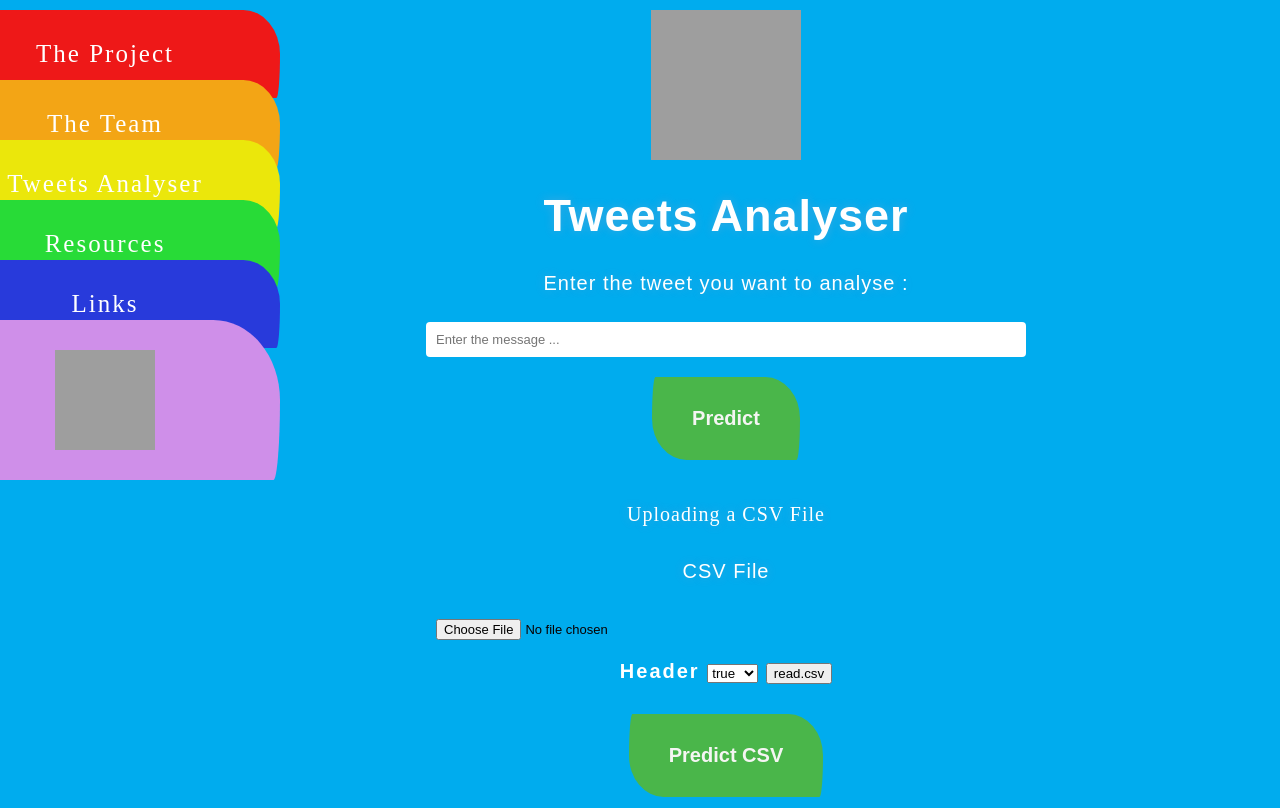
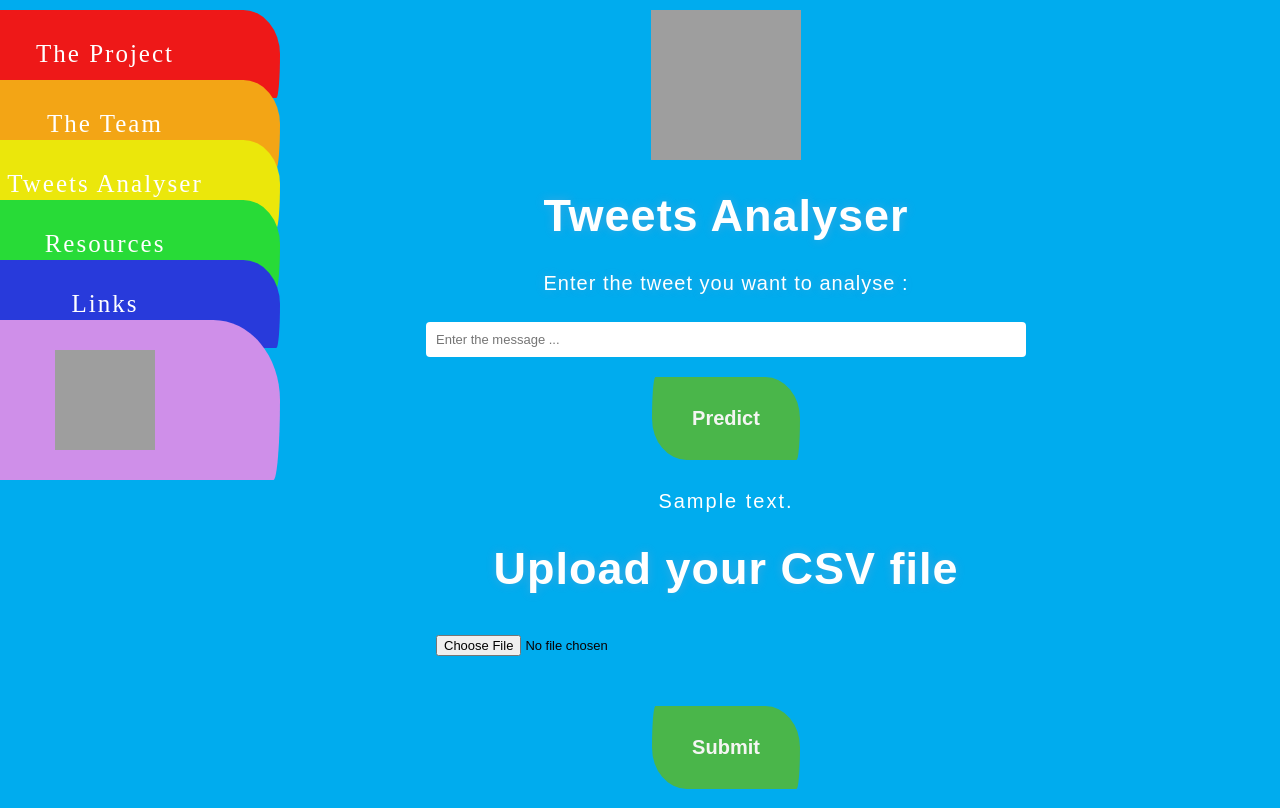
Before and after one commit to 13w13/Hate-speech-detection-Engine, a Flask app: template templates/index.html in a window 1280 px wide. Run offline with Flask 2, Linux system fonts and the light colour scheme; the template is opened without the code that fills it: most values are stand-ins (such as "Sample title", 1, 10 or a date in 2020); parts of the project's set-up code (start-up, migrations or seed data) failed here and were passed over; grey boxes are pictures that could not be loaded.

Commit message:
Add files via upload

```diff
--- a/templates/index.html
+++ b/templates/index.html
@@ -306,7 +306,7 @@ position: absolute;
     <a id="analyser">Tweets Analyser</a>
     <a id="resources">Resources</a>
     <a id="links">Links</a>
-    <a href="https://www.tbs-education.fr/" id="tbs">
+    <a target="_blank" href="https://www.tbs-education.fr/" id="tbs">
       <img
       class="logo"
       src= "https://www.tbs-education.fr/content/uploads/sites/4/2020/02/1-logo-tbs-2019-rond-cmjn-fond-rouge.png"
@@ -316,63 +316,6 @@ position: absolute;
     </a>
 
   </div>
-
-  <div class="login" style="display:block">
-
-    <img
-    class="content"
-    src="https://cambridgebrc.nihr.ac.uk/wp-content/uploads/2020/06/twitter-icon-white-transparent-6.jpg.png"
-    alt="image"
-    width="150"
-    height="150">
-
-    <h1>Tweets Analyser   </h1>
-      <h4> Enter the tweet you want to analyse :</h4>
-
-      <!-- Main Input For Receiving Query to our ML -->
-      <form action="{{ url_for('predict')}}"method="post">
-        <!--
-        <input type="text" name="enginesize" placeholder="Engine Size" required="required" />
-        <input type="text" name="cylinders" placeholder="Cylinders" required="required" />
-        -->
-        <input type="text" name="fuel" placeholder="Enter the message ... " required="required" />
-
-        <button type="submit" class="btn">Predict</button>
-      </form>
-
-
-     <!--Upload a csv file -->
-
-      <h5 >Uploading a CSV File</h5>
-
-         <h4 > CSV File </h4>
-         <input type="file" id="csvfile" position=center>
-
-         <b>Header</b> <select id="header">
-  <option>true</option>
-  <option>false</option>
-             </select>
-
-
-<button id="submitbutton" type="button">read.csv</button>
-
-<pre><code id="output"></code></pre>
-
-
-<form action="{{ url_for('predict_csv')}}"method="post">
-  <!--
-  <input type="text" name="enginesize" placeholder="Engine Size" required="required" />
-  <input type="text" name="cylinders" placeholder="Cylinders" required="required" />
-  -->
-
-  <button type="submit" class="btn">Predict CSV</button>
-
-</form>
-
-
-      </div>
-
-
 
  <!-- Onglet Tweets Analyser-->
 
@@ -497,6 +440,39 @@ position: absolute;
 
     </a>
 
+
+  </div>
+
+  <div class="login" style="display:block">
+
+    <img
+    class="content"
+    src="https://cambridgebrc.nihr.ac.uk/wp-content/uploads/2020/06/twitter-icon-white-transparent-6.jpg.png"
+    alt="image"
+    width="150"
+    height="150">
+
+    <h1>Tweets Analyser   </h1>
+      <h4> Enter the tweet you want to analyse :</h4>
+
+      <!-- Main Input For Receiving Query to our ML -->
+      <form action="{{ url_for('predict')}}"method="post">
+        <!--
+        <input type="text" name="enginesize" placeholder="Engine Size" required="required" />
+        <input type="text" name="cylinders" placeholder="Cylinders" required="required" />
+        -->
+        <input type="text" name="fuel" placeholder="Enter the message ... " required="required" />
+
+        <button type="submit" class="btn">Predict</button>
+      </form>
+
+      {{ prediction_text }}
+
+      <h1>Upload your CSV file</h1>
+      <form method="POST" action="/predict_csv/file" enctype="multipart/form-data">
+      <p><input type="file" name="file"></p>
+        <button type="submit" class="btn">Submit</button>
+      </form>
 
   </div>
 
@@ -714,12 +690,8 @@ for(var i = 0; i < analyser.length; i++){
 
 }
 
-
 // UPLOADING CSV FILES
-
-var file = document.getElementById(id="csvfile");
-console.log(file);
-// commande pour lire un csv? et le stocker ?
+/*
 //because read.csv is in utils
 ocpu.seturl("//public.opencpu.org/ocpu/library/utils/R")
 
@@ -735,9 +707,6 @@ $("#submitbutton").on("click", function(){
         return;
     }
 
-    console.log(myfile);
-
-
     //disable the button during upload
     $("#submitbutton").attr("disabled", "disabled");
 
@@ -751,8 +720,6 @@ $("#submitbutton").on("click", function(){
         });
     });
 
-    console.log(req);
-
     //if R returns an error, alert the error message
     req.fail(function(){
         alert("Server error: " + req.responseText);
@@ -763,6 +730,7 @@ $("#submitbutton").on("click", function(){
         $("#submitbutton").removeAttr("disabled")
     });
 });
+*/
 
 // Onglet login
 /*
```
